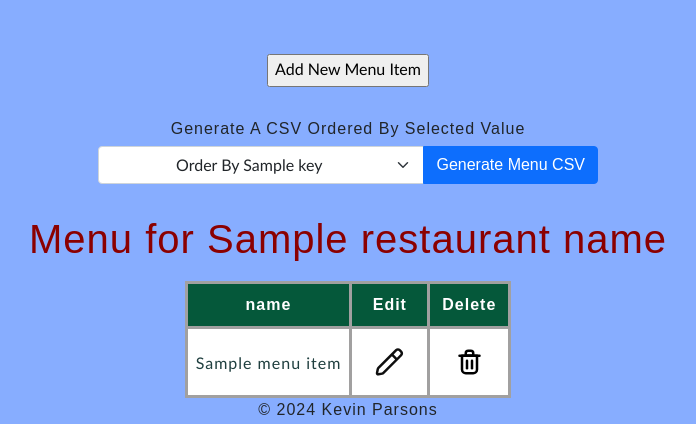
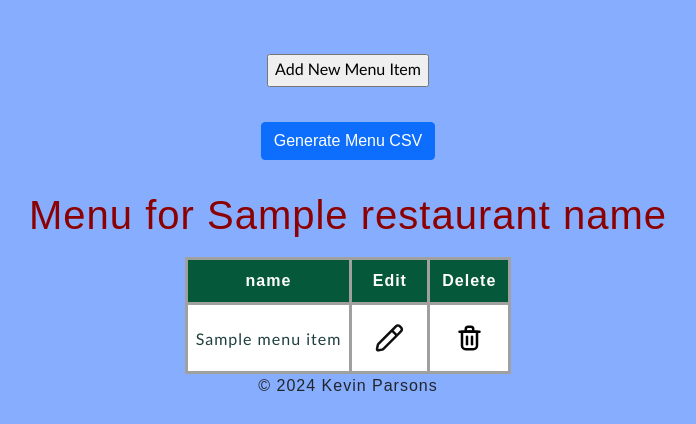
Before and after one commit to LeanBark/flaskDBProject, a Flask app: template templates/restaurant_menu.j2 in a window 1280 px wide. Shown: the part 76-500 px from the top of the page, without its empty margins (292-988 px from the left). Run offline with Flask 3, Linux system fonts and the light colour scheme; the template is opened without the code that fills it: most values are stand-ins (such as "Sample title", 1, 10 or a date in 2020).

Commit message:
eliminated selection bar/cleanup

```diff
--- a/app.py
+++ b/app.py
@@ -107,15 +107,13 @@ def display_all_items():
 
 @app.route("/restaurant-menu/<int:restaurantID>", methods=["GET", "POST"])
 def display_menu_items(restaurantID):
-    order_selection = {"Calories": "MenuItems.calories", "Unit Price": "MenuItems.unit_price",
-                    "Menu Item ID": "MenuItems.menu_itemID"}
     if request.method == "POST":
         # if user requests access to a specific restaurant's menu in database
         if request.form.get("View Restaurant Menu"):
             menu_query = """SELECT MenuItems.restaurantID, MenuItems.menu_itemID, MenuItems.name AS Item, MenuItems.calories AS Calories, MenuItems.unit_price AS Price, FoodCategories.name AS Category
             FROM MenuItems JOIN Restaurants ON MenuItems.restaurantID = Restaurants.restaurantID
             LEFT JOIN FoodCategories ON MenuItems.food_categoryID = FoodCategories.food_categoryID
-            WHERE Restaurants.restaurantID = %s;""" % (restaurantID)
+            WHERE Restaurants.restaurantID = %s ORDER BY MenuItems.name ASC;""" % (restaurantID)
             matching_items = db.execute_query(db_connection=db_connection, query=menu_query)
             all_menu_items = matching_items.fetchall()
 
@@ -132,7 +130,7 @@ def display_menu_items(restaurantID):
                 return render_template("menu_not_found.j2", selected_restaurant=restaurant_name, food_category=selected_categories)
 
             else:
-                return render_template("restaurant_menu.j2", menu_list=all_menu_items, restaurant_name=restaurant_name, food_category=selected_categories, order_selection=order_selection)
+                return render_template("restaurant_menu.j2", menu_list=all_menu_items, restaurant_name=restaurant_name, food_category=selected_categories)
 
         # if a user wants to add a new item to the selected restaurant's menu in the databse
         elif request.form.get("Add Menu Item"):
@@ -146,12 +144,13 @@ def display_menu_items(restaurantID):
 
         # if a user wishes to generate a .csv file of all listed invoice information of restaurant
         elif request.form.get("Generate Menu CSV"):
-            selected_order = request.form["menu-order-value"]
+
             menu_query = """SELECT MenuItems.restaurantID, MenuItems.menu_itemID, MenuItems.name AS Item, MenuItems.calories AS Calories, MenuItems.unit_price AS Price, FoodCategories.name AS Category
             FROM MenuItems JOIN Restaurants ON MenuItems.restaurantID = Restaurants.restaurantID
             LEFT JOIN FoodCategories ON MenuItems.food_categoryID = FoodCategories.food_categoryID
-            WHERE Restaurants.restaurantID = %s ORDER BY %s ASC;"""
-            matching_items = db.execute_query(db_connection=db_connection, query=menu_query, query_params=(restaurantID, selected_order))
+            WHERE Restaurants.restaurantID = %s ORDER BY MenuItems.name;""" % (restaurantID)
+
+            matching_items = db.execute_query(db_connection=db_connection, query=menu_query)
             all_menu_items = matching_items.fetchall()
 
             name_query = "SELECT * FROM Restaurants WHERE restaurantID = %s;" % (restaurantID)
@@ -197,7 +196,7 @@ def display_menu_items(restaurantID):
         if matching_items.rowcount == 0:
                 return render_template("menu_not_found.j2", selected_restaurant=restaurant_name, food_category=selected_categories)
         else:
-            return render_template("restaurant_menu.j2", menu_list=all_menu_items, restaurant_name=restaurant_name, food_category=selected_categories, order_selection=order_selection)
+            return render_template("restaurant_menu.j2", menu_list=all_menu_items, restaurant_name=restaurant_name, food_category=selected_categories)
 
 #-------------------------------ROUTE FOR UPDATING MENU ITEMS BY RESTAURANT------------------------------------------------
 
@@ -287,8 +286,6 @@ def display_all_invoices():
 
 @app.route("/invoices/<int:restaurantID>", methods=["GET", "POST"])
 def display_invoices(restaurantID):
-    order_choices = {"Date Sold": "RestaurantSalesInvoices.date_sold", "Sale Total": "RestaurantSalesInvoices.quantity_sold * MenuItems.unit_price",
-                    "Invoice ID": "RestaurantSalesInvoices.invoiceID"}
     # if user wishes to view the table containing the current invoices of the selected restaurant
     if request.method == "POST":
         if request.form.get("View Restaurant Invoices"):
@@ -298,7 +295,7 @@ def display_invoices(restaurantID):
             FROM RestaurantSalesInvoices
             JOIN Restaurants ON RestaurantSalesInvoices.restaurantID = Restaurants.restaurantID
             JOIN MenuItems ON RestaurantSalesInvoices.menu_itemID = MenuItems.menu_itemID
-            WHERE RestaurantSalesInvoices.restaurantID = %s ORDER BY RestaurantSalesInvoices.date_sold ASC;""" % (restaurantID)
+            WHERE RestaurantSalesInvoices.restaurantID = %s ORDER BY DateSold ASC;""" % (restaurantID)
             invoice_list = db.execute_query(db_connection=db_connection, query=invoices_query)
             invoices = invoice_list.fetchall()
 
@@ -311,10 +308,10 @@ def display_invoices(restaurantID):
                 restaurant_query = "SELECT * FROM Restaurants WHERE restaurantID = %s" % (restaurantID)
                 restaurant_result = db.execute_query(db_connection=db_connection, query=restaurant_query)
                 selected_restaurant = restaurant_result.fetchall()
-                return render_template("invoices_not_found.j2", selected_restaurant=selected_restaurant, menu=menu_items, order_choices=order_choices)
+                return render_template("invoices_not_found.j2", selected_restaurant=selected_restaurant, menu=menu_items)
 
             else:
-                return render_template("restaurant_invoices.j2", invoices=invoices, menu=menu_items, order_choices=order_choices)
+                return render_template("restaurant_invoices.j2", invoices=invoices, menu=menu_items)
 
         # if user decides to add a new invoice to the table of invoices for the selected restaurant
         elif request.form.get("Add Invoice"):
@@ -326,15 +323,15 @@ def display_invoices(restaurantID):
             return redirect(f"/invoices/{restaurantID}")
 
         elif request.form.get("Generate CSV Report"):
-            selected_order = request.form["order-value"]
+
             invoices_query = """SELECT RestaurantSalesInvoices.invoiceID, RestaurantSalesInvoices.restaurantID, Restaurants.name AS Restaurant,
             MenuItems.name AS Item, RestaurantSalesInvoices.quantity_sold AS Quantity, RestaurantSalesInvoices.date_sold AS DateSold,
             RestaurantSalesInvoices.quantity_sold * MenuItems.unit_price AS SaleTotal
             FROM RestaurantSalesInvoices
             JOIN Restaurants ON RestaurantSalesInvoices.restaurantID = Restaurants.restaurantID
             JOIN MenuItems ON RestaurantSalesInvoices.menu_itemID = MenuItems.menu_itemID
-            WHERE RestaurantSalesInvoices.restaurantID = %s ORDER BY %s ASC;"""
-            invoice_list = db.execute_query(db_connection=db_connection, query=invoices_query, query_params=(restaurantID, selected_order))
+            WHERE RestaurantSalesInvoices.restaurantID = %s ORDER BY DateSold ASC;""" % (restaurantID)
+            invoice_list = db.execute_query(db_connection=db_connection, query=invoices_query)
             invoices = invoice_list.fetchall()
             report_information = json.dumps(invoices)
             df = pd.read_json(StringIO(report_information))
@@ -360,7 +357,7 @@ def display_invoices(restaurantID):
         FROM RestaurantSalesInvoices
         JOIN Restaurants ON RestaurantSalesInvoices.restaurantID = Restaurants.restaurantID
         JOIN MenuItems ON RestaurantSalesInvoices.menu_itemID = MenuItems.menu_itemID
-        WHERE RestaurantSalesInvoices.restaurantID = %s ORDER BY RestaurantSalesInvoices.date_sold ASC;""" % (restaurantID)
+        WHERE RestaurantSalesInvoices.restaurantID = %s ORDER BY DateSold ASC;""" % (restaurantID)
         invoice_list = db.execute_query(db_connection=db_connection, query=invoices_query)
         invoices = invoice_list.fetchall()
 
@@ -368,7 +365,7 @@ def display_invoices(restaurantID):
         menu_list = db.execute_query(db_connection=db_connection, query=menu_item_query)
         menu_items = menu_list.fetchall()
 
-        return render_template("restaurant_invoices.j2", invoices=invoices, menu=menu_items, order_choices=order_choices)
+        return render_template("restaurant_invoices.j2", invoices=invoices, menu=menu_items)
 
 #-------------------------------ROUTE FOR UPDATING INVOICES BY RESTAURANT--------------------------------------------------
 
@@ -395,7 +392,7 @@ def edit_invoice(invoiceID):
         FROM RestaurantSalesInvoices
         JOIN Restaurants ON RestaurantSalesInvoices.restaurantID = Restaurants.restaurantID
         JOIN MenuItems ON RestaurantSalesInvoices.menu_itemID = MenuItems.menu_itemID
-        WHERE RestaurantSalesInvoices.invoiceID = %s;""" % (invoiceID)
+        WHERE RestaurantSalesInvoices.invoiceID = %s ORDER BY DateSold ASC;""" % (invoiceID)
         matching_items = db.execute_query(db_connection=db_connection, query=invoice_query)
         all_invoices = matching_items.fetchall()
 
--- a/templates/main.j2
+++ b/templates/main.j2
@@ -34,7 +34,7 @@
     <div class="container-fluid">
         <form id="menu-select-form" method="post">
             <fieldset class="form-group border p-3">
-                <legend class="float-none w-auto">Search for Menus by Restaurant:</legend>
+                <legend class="float-none w-auto">Search for Menus or Invoices by Restaurant</legend>
                 <div class="input-group">
                     <select class="form-select" name="selected-restaurant" id="selected-restaurant" required>
                         <option value="">Select A Restaurant</option>
--- a/templates/restaurant_menu.j2
+++ b/templates/restaurant_menu.j2
@@ -41,14 +41,8 @@
         </div>
 
         <div class="container-fluid">
-            <label for="generate-menu-form">Generate A CSV Ordered By Selected Value</label>
             <form id="generate-menu-form" action="/restaurant-menu/{{menu_list[0].restaurantID}}" method="post">
                 <div class="input-group w-50 mx-auto">
-                    <select class="form-select" name="menu-order-value" id="menu-order-value" required>
-                        {% for key,value in order_selection.items() %}
-                            <option value="{{value}}">Order By {{key}}</option>
-                        {% endfor %}
-                    </select>
                     <button class="btn btn-primary" type="submit" value="Generate Menu CSV" id="Generate Menu CSV" name="Generate Menu CSV">Generate Menu CSV</button>
                 </div>
             </form>
```
Also changed, not shown: templates/restaurant_invoices.j2 (+0 -7 lines).
